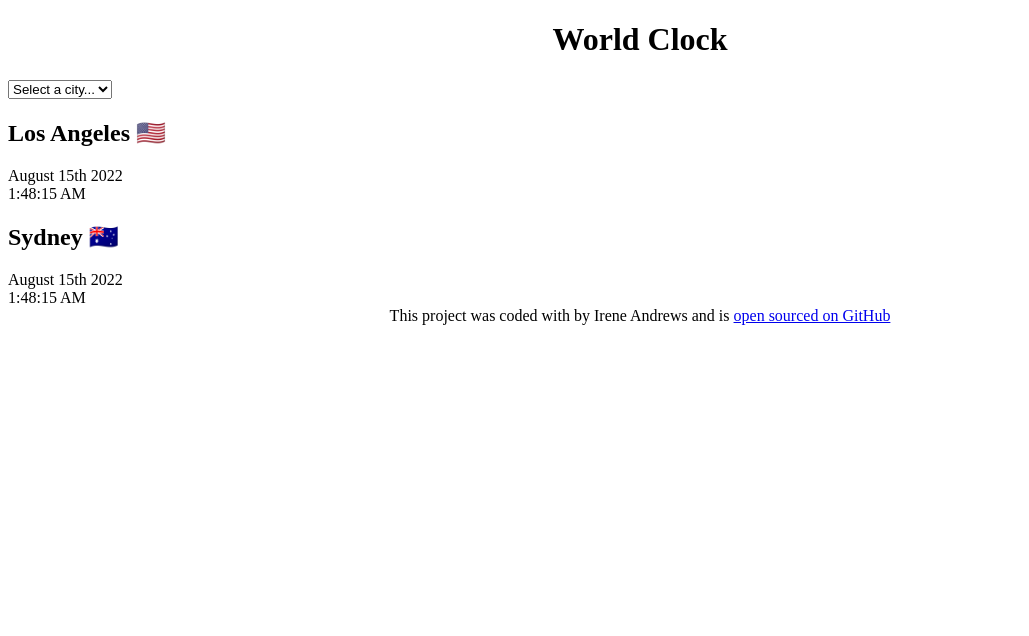
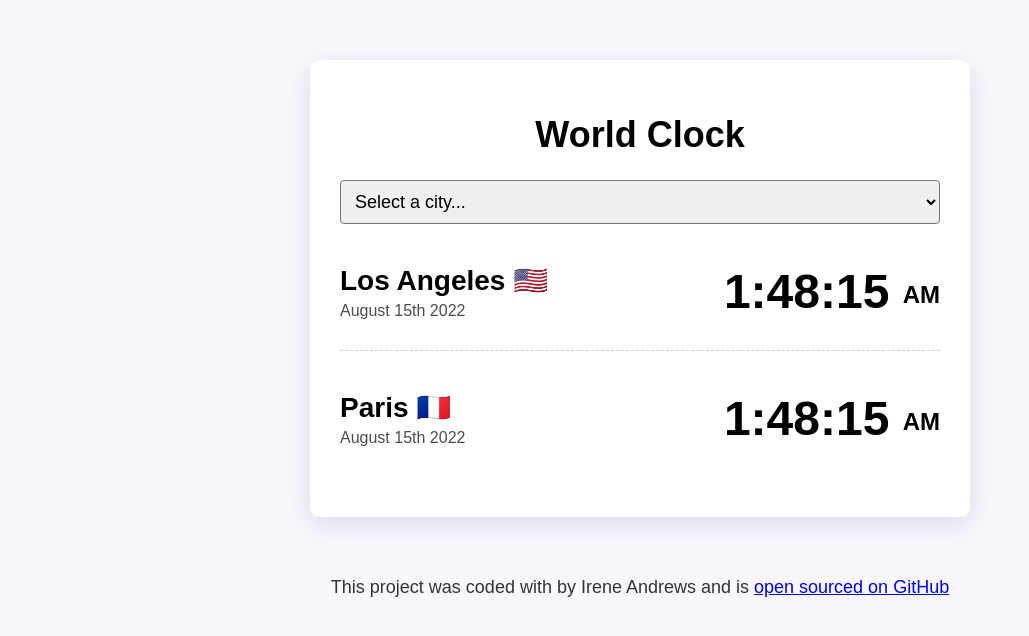
Before and after one commit to ivandrews557/World-Clock-Irene, a plain HTML site: page index.html in a window 1280 px wide. Shown: the whole page, without its empty margins (0-1029 px from the left). Drawn offline with Linux system fonts and the light colour scheme.

Commit message:
Added css

```diff
--- a/index.html
+++ b/index.html
@@ -10,22 +10,29 @@
 </head>
 
 <body>
+    <div class="container">
         <h1>World Clock</h1>
+
         <select>
             <option value="">Select a city...</option>
             <option value="">London</option>
             <option value="">New York</option>
             <option value="">Auckland</option>
         </select>
+
         <div class="city">
+            <div>
                 <h2>Los Angeles 🇺🇸</h2>
                 <div class="date">August 15th 2022</div>
-        <div class="time">1:48:15 AM</div>
+            </div>
+            <div class="time">1:48:15 <small> AM </small></div>
         </div>
         <div class="city">
-        <h2>Sydney 🇦🇺</h2>
+            <div>
+                <h2>Paris 🇫🇷</h2>
                 <div class="date">August 15th 2022</div>
-        <div class="time">1:48:15 AM</div>
+            </div>
+            <div class="time">1:48:15 <small> AM </small></div>
         </div>
     </div>
 
--- a/src/style.css
+++ b/src/style.css
@@ -1,7 +1,65 @@
+body {
+    background-color: #f9f7fe;
+    font-family: sans-serif;
+}
+
 h1 {
     text-align: center;
+    font-family: sans-serif;
+    font-size: 36px;
+}
+
+h2 {
+    margin: 0 0 5px;
+    font-size: 28px;
+}
+
+select {
+    display: block;
+    width: 100%;
+    font-size: 18px;
+    border-radius: 4px;
+    padding: 10px;
+}
+
+.container {
+    max-width: 600px;
+    margin: 60px auto;
+    background: white;
+    padding: 30px;
+    box-shadow: rgba(100, 100, 111, 0.2) 0px 7px 29px 0px;
+    border-radius: 10px;
+}
+
+.city {
+    display: flex;
+    margin: 10px 0;
+    justify-content: space-between;
+    padding: 30px 0;
+    border-bottom: 1px dashed rgba(0, 0, 0, 0.2);
+}
+
+.city:last-child {
+    border: none;
+}
+
+.date {
+    opacity: 0.7;
+}
+
+.time {
+    font-size: 48px;
+    font-weight: bold;
+}
+
+.time small {
+    font-size: 24px;
+    vertical-align: middle;
+    line-height: 48px;
 }
 
 footer {
     text-align: center;
+    font-size: 18px;
+    color: rgba(0, 0, 0, 0.8);
 }
```
Lines whose indentation alone changed are shown as unchanged.
